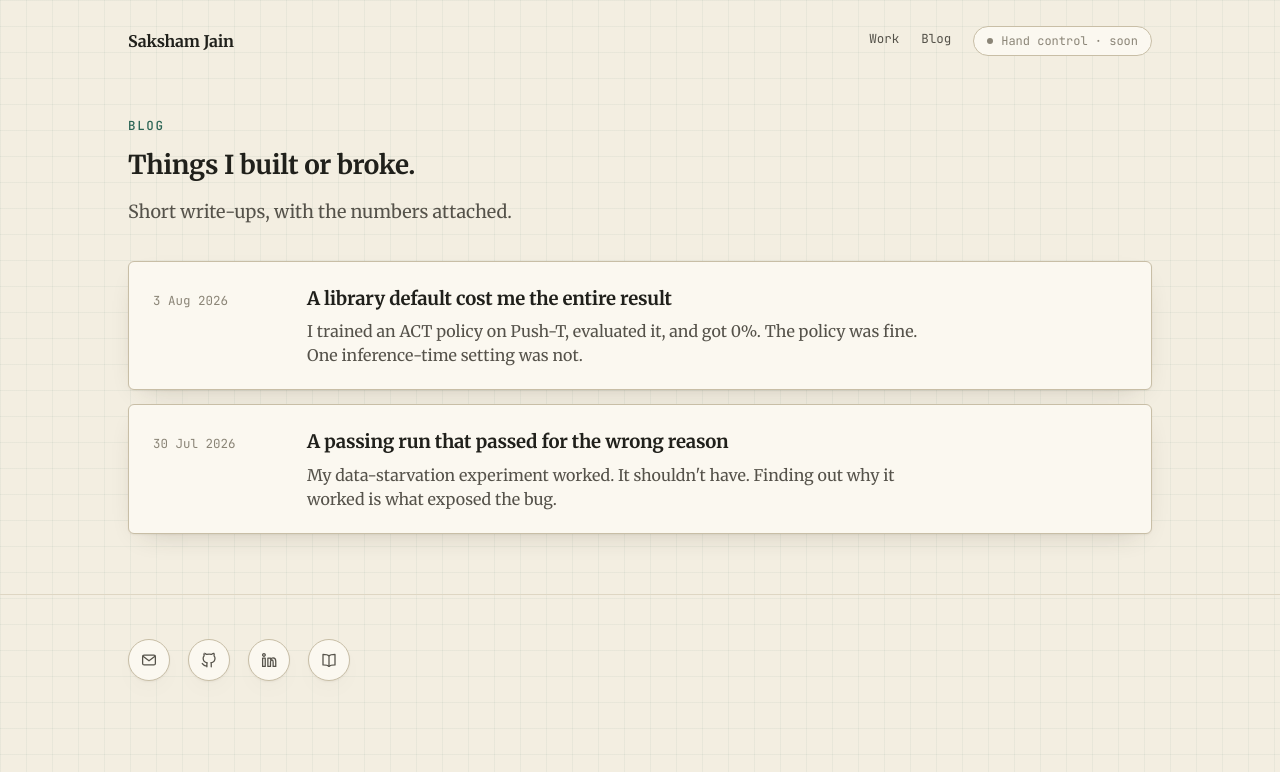
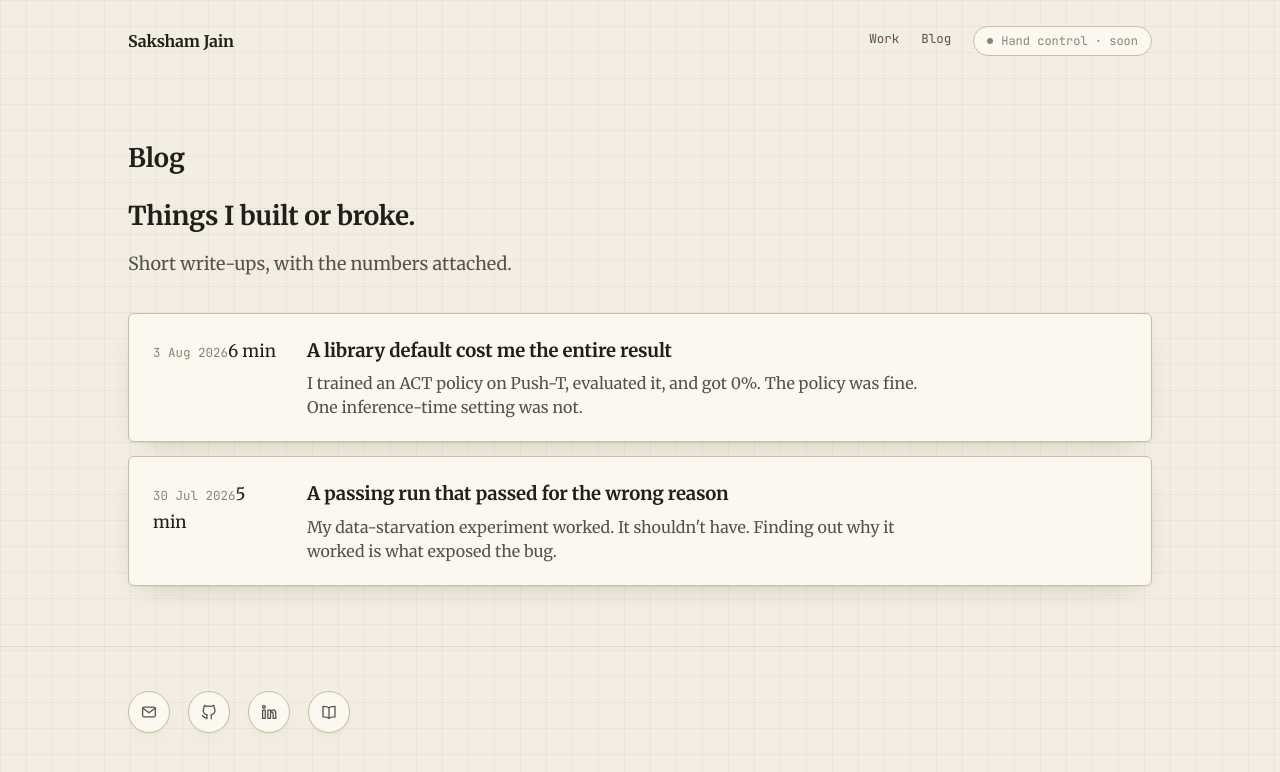
Before and after one commit to Saksham2703/saksham2703.github.io, a Jekyll site: the page built from blog/index.html, in a window 1280 px wide. Shown: the top 772 px of the page. Built offline with Jekyll 4.4.1, drawn with Linux system fonts in a browser that asks for light colours.

Commit message:
style: blog post body back to plain page, keep list cards

```diff
--- a/_data/projects.yml
+++ b/_data/projects.yml
@@ -44,7 +44,8 @@
     firmware to the 3D viewer, for under $500. It's the first project where I own
     the whole stack, soldering included.
   badge:
-    label: Build log
+    label: Source
+    href: https://github.com/Saksham2703/echoGlove
 
 
 - name: Holos
--- a/_layouts/note.html
+++ b/_layouts/note.html
@@ -6,7 +6,7 @@ layout: default
     <h1>{{ page.title }}</h1>
     <p class="meta">{{ page.date | date: "%-d %B %Y" }}{% if page.reading %} · {{ page.reading }}{% endif %}</p>
   </div>
-  <div class="col card">
+  <div class="col">
     {{ content }}
   </div>
 </div></article>
--- a/assets/css/site.css
+++ b/assets/css/site.css
@@ -191,7 +191,6 @@ footer{padding:44px 0 70px}
   .row{grid-template-columns:1fr; gap:12px}
   .card{padding:18px 20px}
   .notelist a.note-row{grid-template-columns:1fr; gap:6px}
-  article.note .col.card{padding:20px}
 }
 @media (prefers-reduced-motion:reduce){*{animation:none !important; transition:none !important}}
 
@@ -213,9 +212,6 @@ button.handbtn:not([disabled]){cursor:pointer; color:var(--ink-2)}
 
 article.note{padding:56px 0}
 article.note .col{max-width:none}
-article.note .col.card{padding:28px 32px}
-article.note .col.card > :first-child{margin-top:0}
-article.note .col.card > :last-child{margin-bottom:0}
 
 article.note h1{font-size:clamp(28px,4vw,40px); line-height:1.15; text-wrap:pretty; letter-spacing:-.015em; margin:0 0 10px}
 article.note .meta{font-family:"JetBrains Mono",monospace; font-size:12px; color:var(--ink-3); margin:0 0 30px}
--- a/blog/index.html
+++ b/blog/index.html
@@ -4,14 +4,17 @@ title: Blog
 description: "Write-ups from things I've built, mostly robot learning and low-level debugging."
 ---
 <section><div class="wrap">
-  <p class="eyebrow">Blog</p>
+  <h1 class="pagetitle">Blog</h1>
   <h2>Things I built or broke.</h2>
   <p class="lede">Short write-ups, with the numbers attached.</p>
 
   <div class="notelist">
     {% for post in site.posts %}
     <a class="note-row card" href="{{ post.url | relative_url }}">
-      <time datetime="{{ post.date | date_to_xmlschema }}">{{ post.date | date: "%-d %b %Y" }}</time>
+      <div class="when">
+        <time datetime="{{ post.date | date_to_xmlschema }}">{{ post.date | date: "%-d %b %Y" }}</time>
+        {%- if post.reading %}<span class="read">{{ post.reading }}</span>{% endif %}
+      </div>
       <div>
         <h3>{{ post.title }}</h3>
         <p>{{ post.description | default: post.excerpt | strip_html | truncate: 180 }}</p>
```
